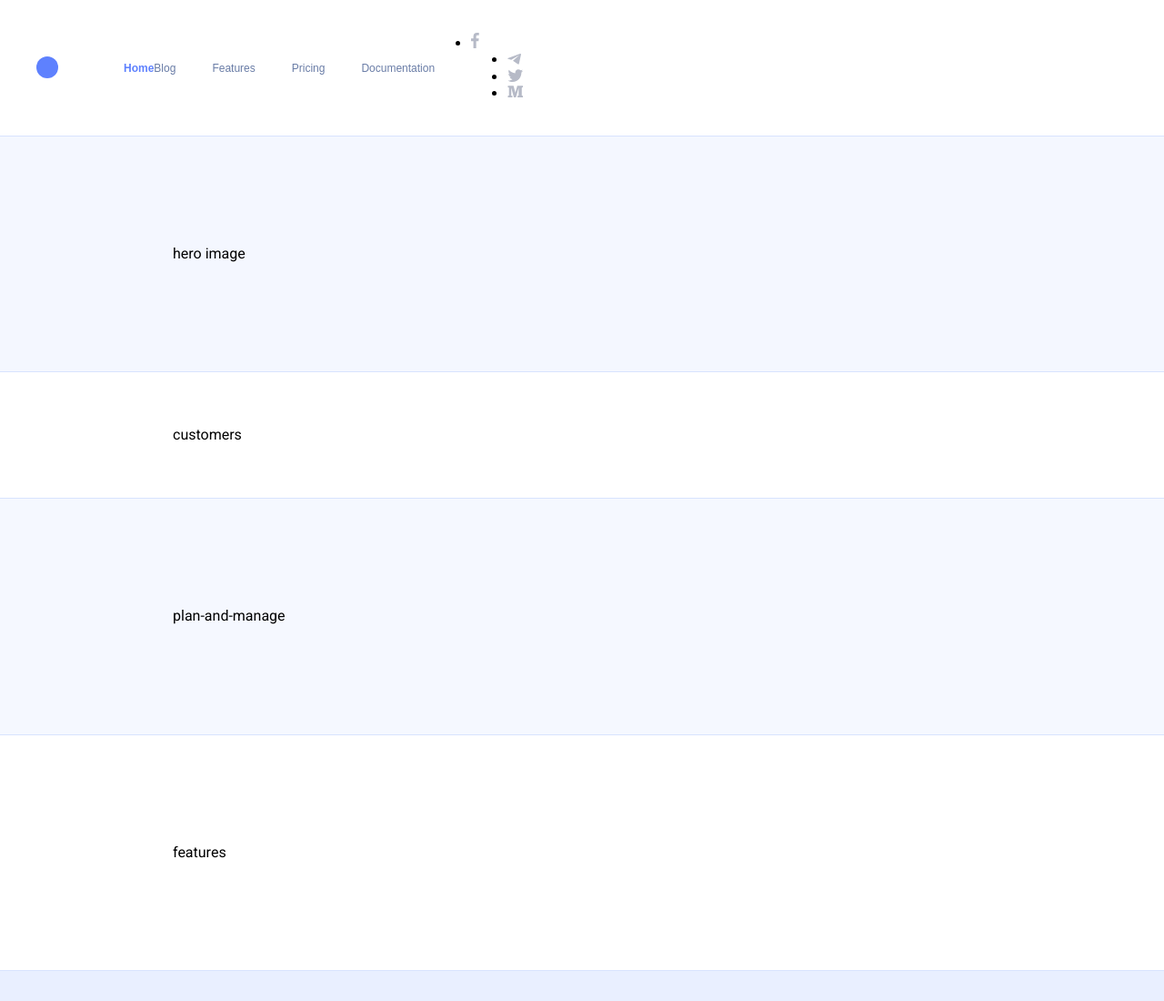
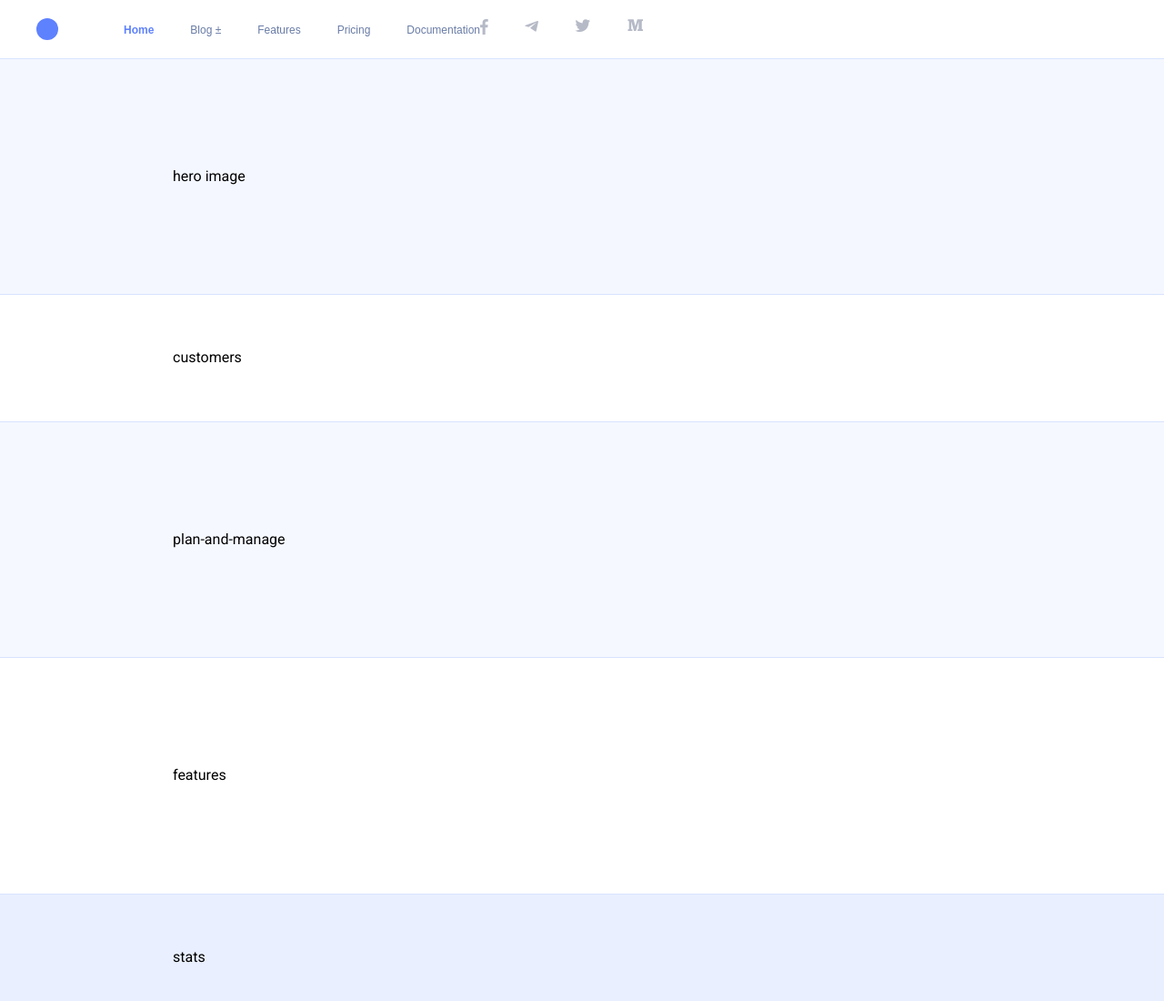
Before and after one commit to Yanikoo/Landing-Page, a website: page index.html in a window 1280 px wide. Shown: the top 1100 px of the page at 91% size. Drawn offline with Linux system fonts and the light colour scheme.

Commit message:
первая фиксация

```diff
--- a/css/styles.scss
+++ b/css/styles.scss
@@ -29,7 +29,7 @@ $transition: .2s;
 
 // === COMMON ===
 
-body{
+body {
     @include roboto;
 
 }
@@ -91,7 +91,7 @@ body{
 
             font-size: 12px;
             font-weight: $fw-medium;
-            color: #697ca6;
+            color: #a66994;
             text-decoration: none;
             transition: $transition;
 
@@ -108,30 +108,39 @@ body{
     }
 }
 
-.socials {}
+.socials {
+    margin-left: auto;
+    align-items: right;
+
+}
 
 .socials-wrapper {
     display: flex;
+    align-items: left;
     margin: 0;
     padding: 0;
     list-style: none;
+
+
+
 
     &__item {
         &+& {
             margin-left: $base * 10;
         }
 
-        path {
-            fill: #B6BAC7;
-        }
+        &-link {
+            path {
+                fill: #B6BAC7;
+                transition: $transition;
+            }
 
-        &-link {
-
-
-            &:hover {
-                color: #5e81fe;
+             &:hover {
+                path {
+                    fill: #B6BAC7;
+                }
             }
-        }
+            }
     }
 }
 
--- a/index.html
+++ b/index.html
@@ -15,11 +15,11 @@
                 <a class="logo" href="#"></a>
                 <nav class="nav">
                     <ul class="nav-wrapper">
-                        <li class="nav-wrapper_item">
+                        <li class="nav-wrapper__item">
                             <a href="#" class="nav-wrapper__item-link nav-wrapper__item-link--active">Home</a>
                         </li>
                         <li class="nav-wrapper__item">
-                            <a href="#" class="nav-wrapper__item-link">Blog</a>
+                            <a href="#" class="nav-wrapper__item-link">Blog &plusmn; </a>
                         </li>
                         <li class="nav-wrapper__item">
                             <a href="#" class="nav-wrapper__item-link">Features</a>
@@ -33,7 +33,7 @@
                     </ul>
                 </nav>
                 <div class="socials">
-                    <ul class="socials">
+                    <ul class="socials-wrapper">
                         <li class="socials-wrapper__item">
                             <a href="#" class="socials-wrapper__item-link">
                                 <svg width="9" height="17" viewBox="0 0 9 17" fill="none" xmlns="http://www.w3.org/2000/svg">
```
